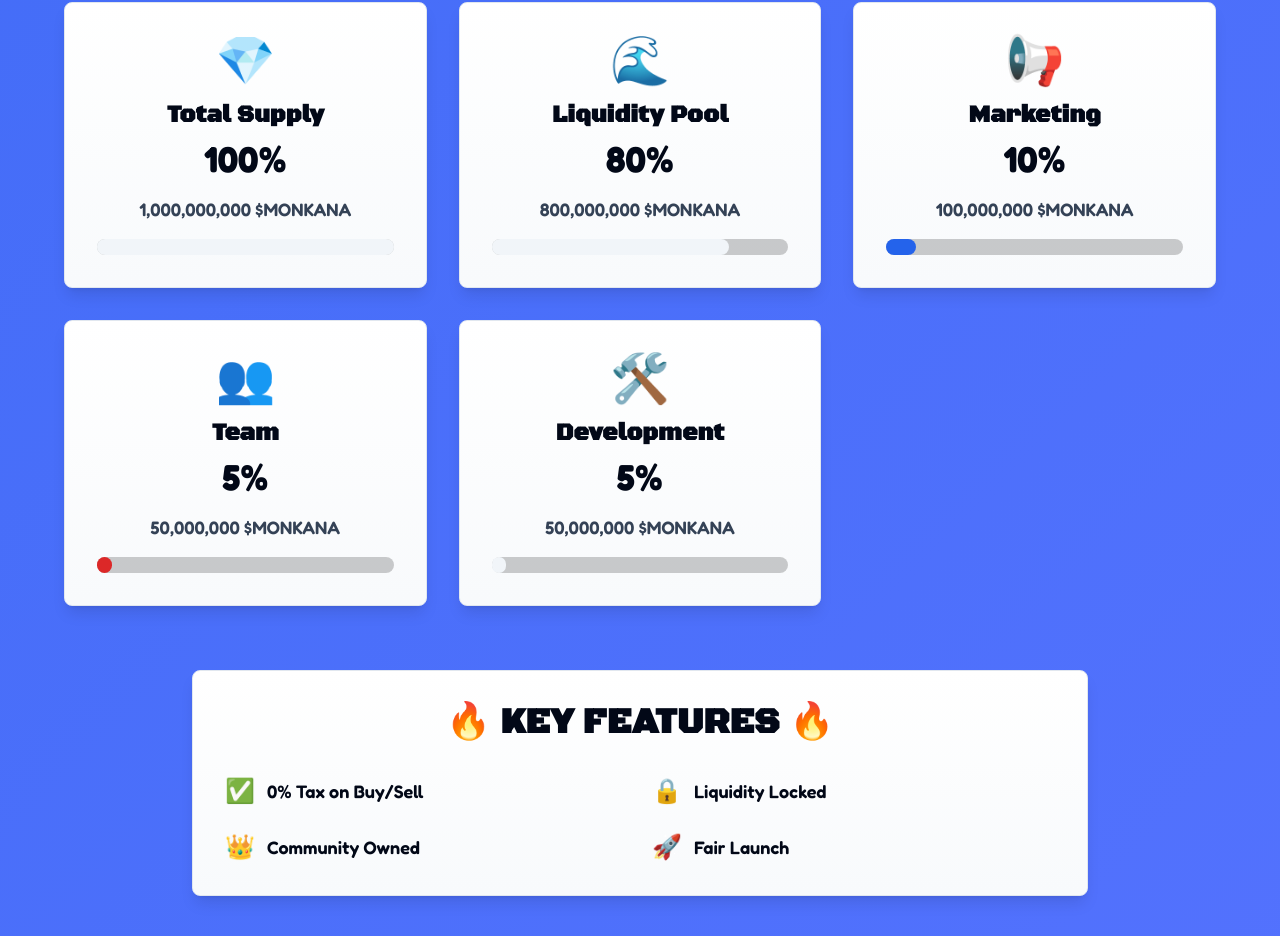
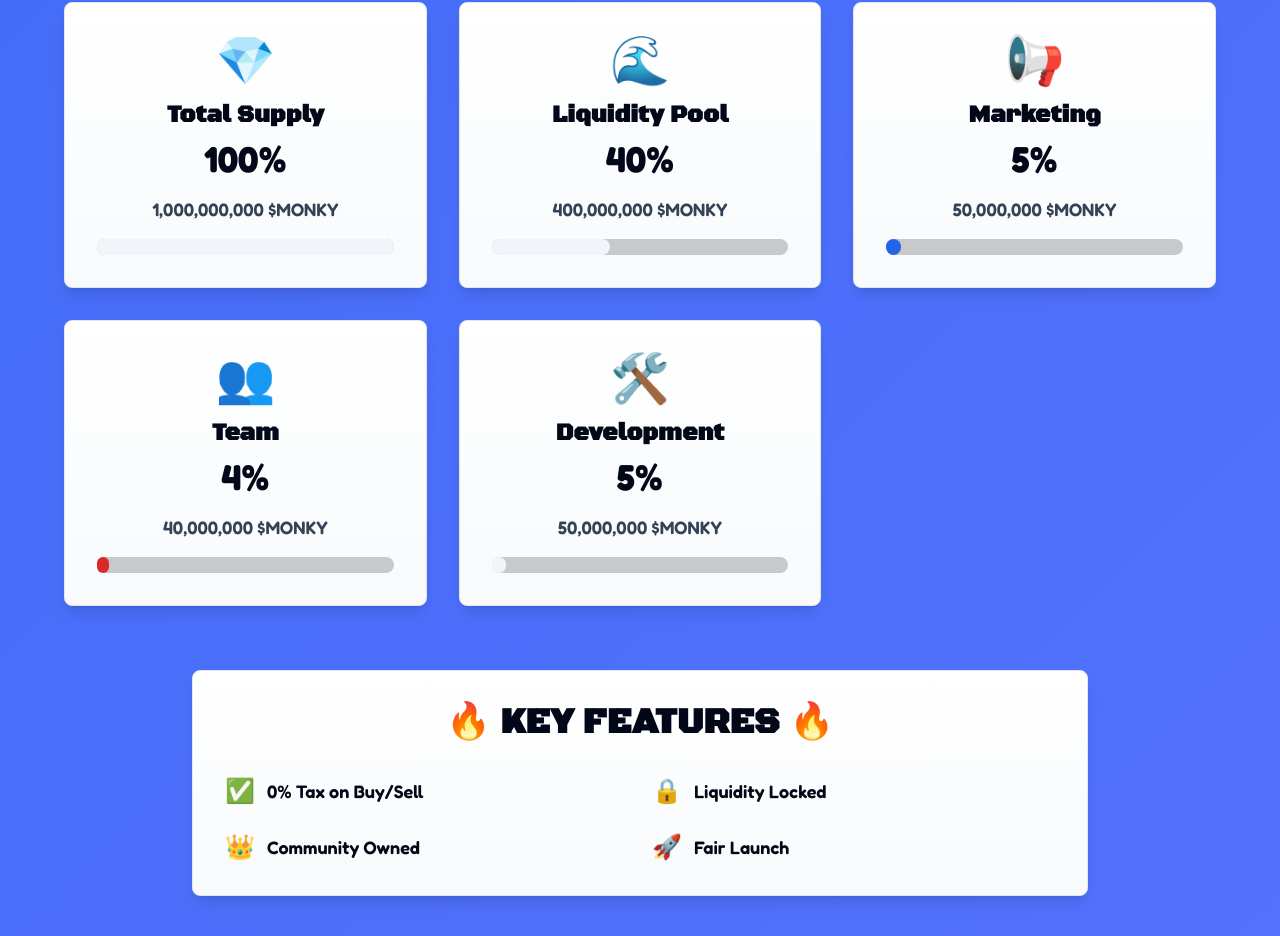
Before and after one commit to popoahinos-design/monkana-sol, a React (Vite) app: page / in a window 1280 px wide. Shown: the part 5444-6380 px from the top of the page. Built offline with nearby package versions, Linux system fonts and the light colour scheme; the HTML template or start-up script is replaced by a standard one.

Commit message:
Update tokenomics data

```diff
--- a/src/components/Tokenomics.tsx
+++ b/src/components/Tokenomics.tsx
@@ -9,22 +9,22 @@ const Tokenomics = () => {
     },
     {
       label: "Liquidity Pool",
-      value: "800,000,000",
-      percentage: "80%",
+      value: "400,000,000",
+      percentage: "40%",
       color: "bg-accent",
       icon: "🌊"
     },
     {
       label: "Marketing",
-      value: "100,000,000",
-      percentage: "10%",
+      value: "50,000,000",
+      percentage: "5%",
       color: "bg-primary",
       icon: "📢"
     },
     {
       label: "Team",
-      value: "50,000,000",
-      percentage: "5%",
+      value: "40,000,000",
+      percentage: "4%",
       color: "bg-destructive",
       icon: "👥"
     },
@@ -58,7 +58,7 @@ const Tokenomics = () => {
               </div>
 
               <p className="text-sm sm:text-base md:text-lg font-semibold text-muted-foreground break-all">
-                {item.value} $MONKANA
+                {item.value} $MONKY
               </p>
 
               {/* Visual bar */}
```
